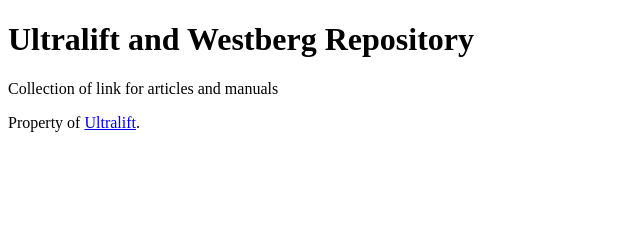
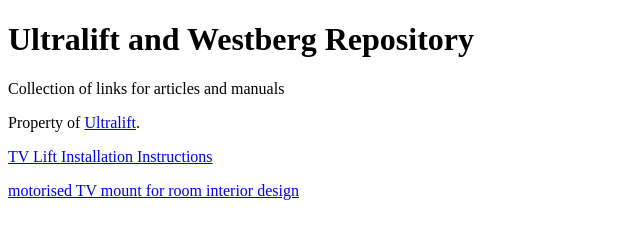
Before and after one commit to Samseif/ultralift, a plain HTML site: page index.html in a window 1280 px wide. Shown: the whole page, without its empty margins (0-640 px from the left). Drawn offline with Linux system fonts and the light colour scheme.

Commit message:
Update index.html

```diff
--- a/index.html
+++ b/index.html
@@ -2,8 +2,9 @@
 <html>
 <body>
 <h1>Ultralift and Westberg Repository</h1>
-<p>Collection of link for articles and manuals</p>
+<p>Collection of links for articles and manuals</p>
 <p>Property of <a href="https://www.ultraliftaustralia.com.au/" target="_blank" rel="noopener">Ultralift</a>.</p>
-
+<p><a href="<https://www.ultraliftaustralia.com.au/manuals/" target="_blank" rel="noopener">TV Lift Installation Instructions</a></p>
+<p><a href="https://medium.com/architecture-edge/modern-tv-mounts-for-interior-design-7a1d0aa46ccc" target="_blank" rel="noopener">motorised TV mount for room interior design</a></p>
 </body>
 </html>
```
